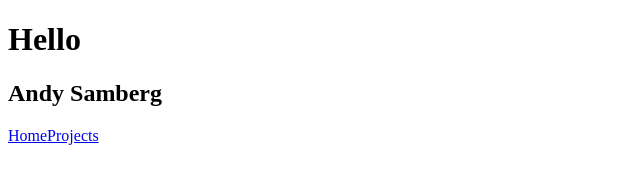
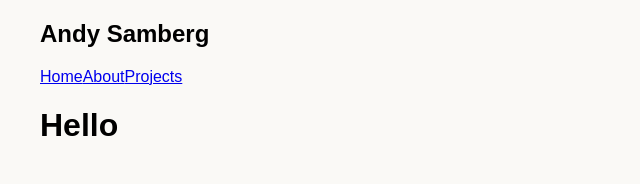
Before and after one commit to amandhaliwal88/qtma-tutorial, a Gatsby site: page / in a window 1280 px wide. Shown: the whole page, without its empty margins (0-640 px from the left). Built offline with nearby package versions, Linux system fonts and the light colour scheme; Gatsby itself is replaced by a stand-in of ours.

Commit message:
added styling updates to nav bar and layout

```diff
--- /dev/null
+++ b/src/components/Layout.js
@@ -0,0 +1,14 @@
+import React from 'react'
+import Navbar from './navbar'
+import '../styles/global.css'
+
+export default function Layout({children}) {
+    return (
+        <div className="layout">
+            <Navbar/>
+            <div>
+                {children}
+            </div>
+        </div>
+    )
+}
--- a/src/components/Navbar.js
+++ b/src/components/Navbar.js
@@ -7,7 +7,7 @@ export default function Navbar() {
             <h1>Andy Samberg</h1>
             <div>
                 <Link to='/'>Home</Link>
-                <Link to='/about'></Link>
+                <Link to='/about'>About</Link>
                 <Link to='/projects'>Projects</Link>
             </div>
         </nav>
--- a/src/pages/index.js
+++ b/src/pages/index.js
@@ -1,12 +1,14 @@
 import React from "react"
-import Navbar from "../components/navbar"
+import Layout from "../components/Layout"
+import '../styles/global.css'
 
 export default function Home() {
   return (
+    <Layout>
     <div>
       <h1>Hello</h1>
-      <Navbar></Navbar>
       <p></p>
     </div>
+    </Layout>
   )
 }
--- /dev/null
+++ b/src/styles/global.css
@@ -0,0 +1,9 @@
+.layout {
+    max-width: 1200px;
+    margin: 0 auto;
+    font-family: 'Poppins', sans-serif;
+}
+
+body {
+    background-color: #FAF9F6;
+}
```
